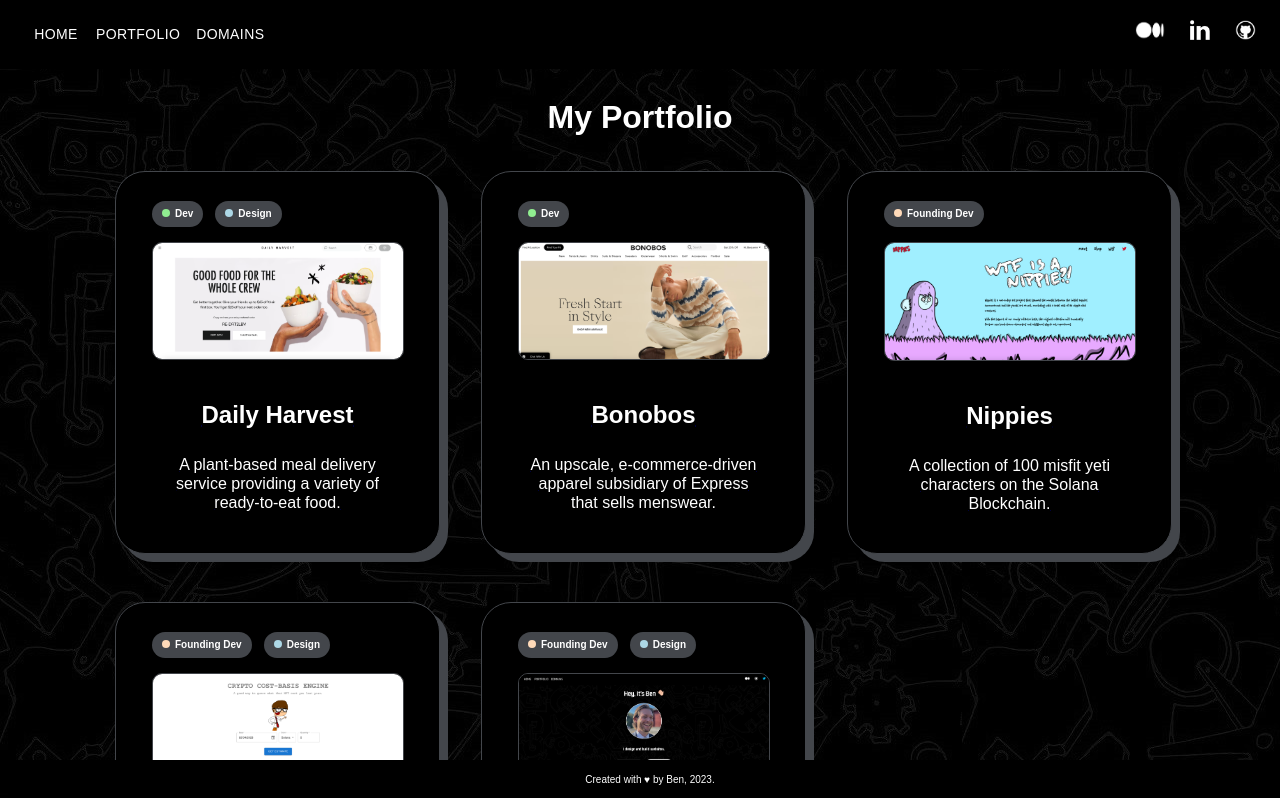
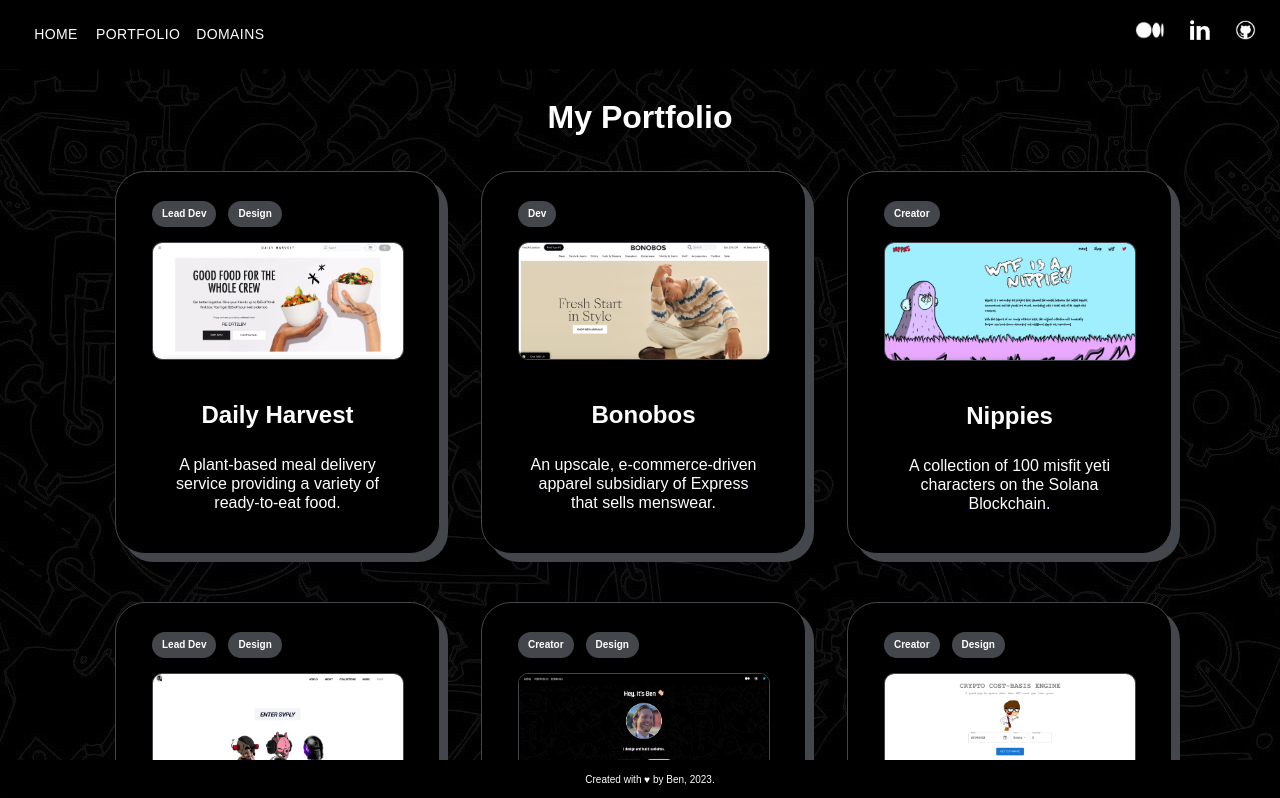
Before and after one commit to benhurley/website-upgrade, a React (Create React App) app: page /portfolio in a window 1280 px wide. Shown: the top 798 px of the page. Built offline with nearby package versions, Linux system fonts and the light colour scheme; a web font is replaced by a local one.

Commit message:
add svplychvn site to portfolio

```diff
--- a/src/components/Badge/index.tsx
+++ b/src/components/Badge/index.tsx
@@ -3,7 +3,6 @@
 
 export type BadgeProps = {
     name: string,
-    color: string,
 }
 const Container = styled.div`
 display: table-cell;
@@ -26,28 +25,17 @@
 margin-bottom: 5px;
 `
 
-const Circle = styled.div`
-display: inline-block;
-width: 8px;
-height: 8px;
-border-radius: 50%;
-background-color: ${props => props.color};
-margin-right: 5px;
-text-decoration: none;
-`
-
 const Text = styled.span`
 display: inline-block;
 `
 
-export const Badge = ({ name, color }: BadgeProps) => {
-    const description = name === ("Founding Dev") ? "I built this site from scratch." : name === "Design" ? "I designed parts of this site." : name === "Dev" ? "I added functionality to this site." : null;
+export const Badge = ({ name }: BadgeProps) => {
+    const description = name === ("Lead Dev") ? "I lead development of major features" : name === "Design" ? "I designed portions of this site." : name === "Creator" ? "I built this site from scratch." : name === "Dev" ? "I added features to this site." : null;
     return (
         <Container>
             <BadgeWrapper>
             <Tooltip title={description} placement="top" arrow>
                 <StyledBadge>
-                    <Circle color={color} />
                     <Text>{name}</Text>
                 </StyledBadge>
             </Tooltip>
--- a/src/components/Card/index.tsx
+++ b/src/components/Card/index.tsx
@@ -57,7 +57,7 @@
         <a target="_blank" rel="noopener noreferrer" href={href}>
             <Container data-testid="card">
                 {badges.map((badge) =>
-                    <Badge name={badge.name} color={badge.color} />
+                    <Badge name={badge.name} />
                 )}
                 <Image src={imgUrl} alt={imgAlt} />
                 <Title>{title}</Title>
--- a/src/pages/Portfolio/projectData.ts
+++ b/src/pages/Portfolio/projectData.ts
@@ -1,4 +1,5 @@
 const NippiesScreenshot = require('../../img/nippies.png');
+const SVPLYCHVNScreenshot = require('../../img/svply.png');
 const CryptoCostScreenshot = require('../../img/cryptocost.png')
 const DHScreenshot = require('../../img/dh.png')
 const BonobosScreenshot = require('../../img/bonobos.png')
@@ -11,7 +12,7 @@
         title: "Daily Harvest",
         description: "A plant-based meal delivery service providing a variety of ready-to-eat food.",
         url: "https://daily-harvest.com",
-        badges: [{ name: "Dev", color: "#90ee90", }, { name: "Design", color: "#add8e6" },],
+        badges: [{ name: "Lead Dev" }, { name: "Design" },],
     },
     {
         imgUrl: BonobosScreenshot,
@@ -19,7 +20,7 @@
         title: "Bonobos",
         description: "An upscale, e-commerce-driven apparel subsidiary of Express that sells menswear.",
         url: "https://bonobos.com",
-        badges: [{ name: "Dev", color: "#90ee90" },],
+        badges: [{ name: "Dev" },],
     },
     {
         imgUrl: NippiesScreenshot,
@@ -27,7 +28,23 @@
         title: "Nippies",
         description: "A collection of 100 misfit yeti characters on the Solana Blockchain.",
         url: "https://nippi.es",
-        badges: [{ name: "Founding Dev", color: "#ffdab9" },],
+        badges: [{ name: "Creator" },],
+    },
+        {
+        imgUrl: SVPLYCHVNScreenshot,
+        imgAlt: "Supply Chain by Daramola",
+        title: "SVPLY CHVN",
+        description: "A Web3 Music Experiment. Curated by Artist and Music Producer Daramola.",
+        url: "https://svplychvn.com",
+        badges: [{ name: "Lead Dev" }, { name: "Design" }],
+    },
+    {
+        imgUrl: JustBenFYI,
+        imgAlt: "Ben's Portfolio",
+        title: "Ben's Portfolio",
+        description: "My little corner of the internet. Made with React and designed in Figma by yours truly.",
+        url: "https://www.figma.com/file/nDKHo006pyCyPuOlweSIFZ/Design-System?node-id=0%3A1&t=n5H7ynu73OUXOcV6-1",
+        badges: [{ name: "Creator" }, { name: "Design" },],
     },
     {
         imgUrl: CryptoCostScreenshot,
@@ -35,14 +52,6 @@
         title: "Crypto Cost Engine",
         description: "Gives a cost-basis estimate in USD for a given cryptocurrency purchase.",
         url: "https://cryptocost.netlify.app",
-        badges: [{ name: "Founding Dev", color: "#ffdab9" }, { name: "Design", color: "#add8e6" },],
-    },
-    {
-        imgUrl: JustBenFYI,
-        imgAlt: "Ben's Portfolio",
-        title: "Ben's Portfolio",
-        description: "My little corner of the internet. Made with React and designed in Figma by yours truly.",
-        url: "https://www.figma.com/file/nDKHo006pyCyPuOlweSIFZ/Design-System?node-id=0%3A1&t=n5H7ynu73OUXOcV6-1",
-        badges: [{ name: "Founding Dev", color: "#ffdab9" }, { name: "Design", color: "#add8e6" },],
+        badges: [{ name: "Creator" }, { name: "Design" },],
     },
 ]
```
Also changed, not shown: src/img/svply.png (added).
